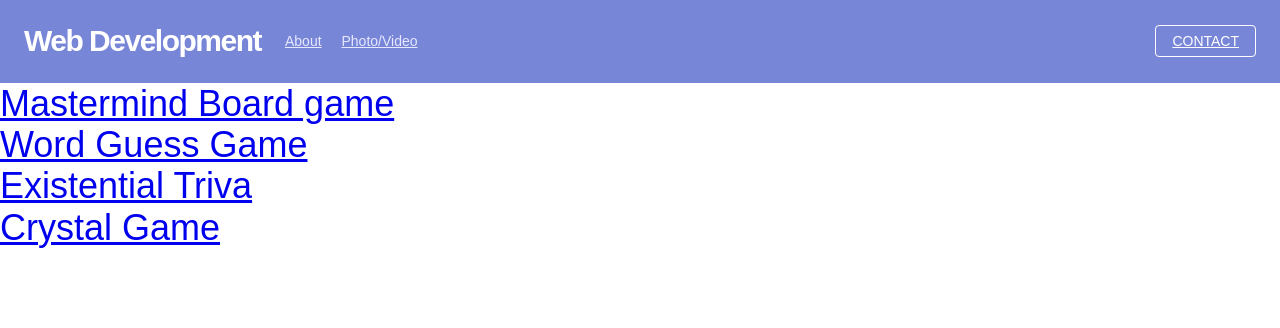
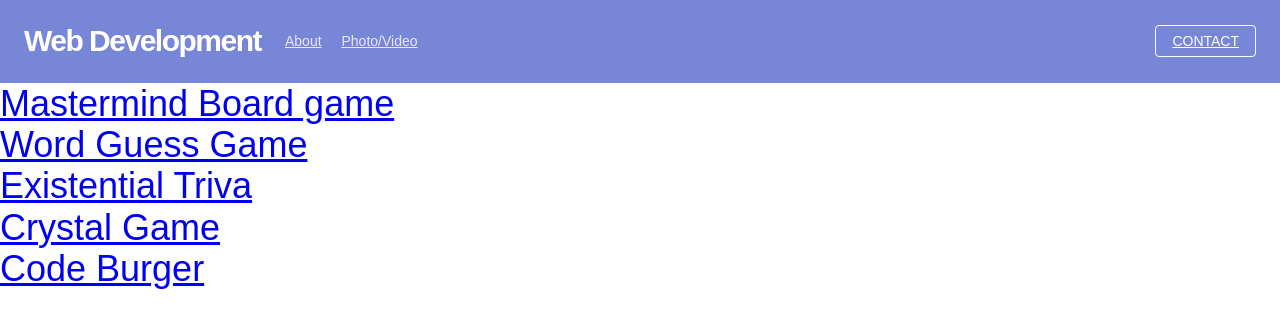
Before and after one commit to wabbot24/UpdatedPortfolio, a plain HTML site: page webdesign.html in a window 1280 px wide. Drawn offline with Linux system fonts and the light colour scheme.

Commit message:
Update webdesign.html

```diff
--- a/webdesign.html
+++ b/webdesign.html
@@ -49,4 +49,6 @@
         <a href="https://wabbot24.github.io/TriviaGame/">Existential Triva</a>
         <br>
         <a href="https://wabbot24.github.io/unit-4-game/">Crystal Game</a>
+        <br>
+        <a href="https://hidden-ocean-48336.herokuapp.com/">Code Burger</a>
     </div>
```
